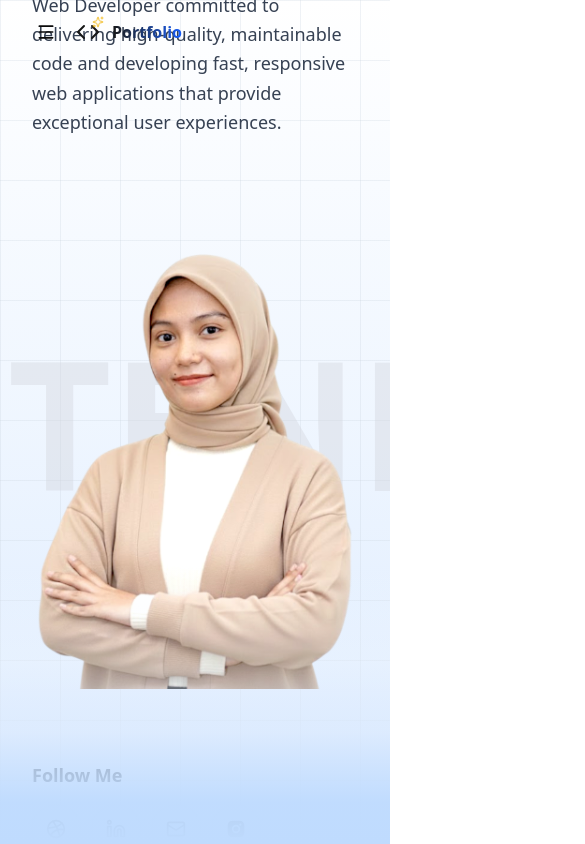
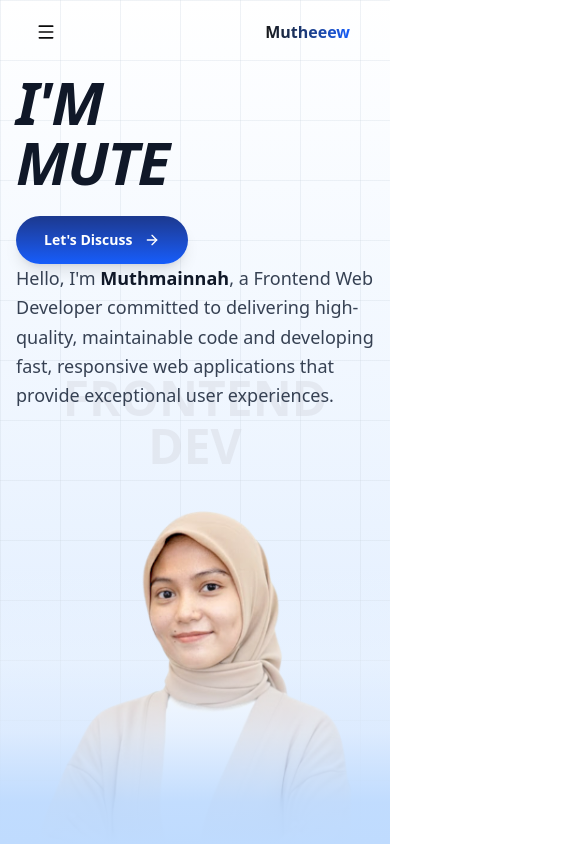
Before and after one commit to mutheeew/Portofolio-Mute, a Next.js app: page / in a window 390 px wide. Shown: the top 844 px of the page, 585 px wide, since content can reach past the window. Built offline with nearby package versions, Linux system fonts and the light colour scheme.

Commit message:
style: enhance scrollbar visibility and improve layout responsiveness across sections

```diff
--- a/app/globals.css
+++ b/app/globals.css
@@ -116,7 +116,13 @@
   * {
     @apply border-border outline-ring/50;
   }
-  body {
+  html, body {
     @apply bg-background text-foreground;
+    -ms-overflow-style: none;
+    scrollbar-width: none;
+  }
+  html::-webkit-scrollbar,
+  body::-webkit-scrollbar {
+    display: none;
   }
 }
--- a/components/navbar.tsx
+++ b/components/navbar.tsx
@@ -88,12 +88,8 @@ export function Navbar() {
               className="flex items-center space-x-3 group mb-8"
               onClick={() => setIsOpen(false)}
             >
-              <div className="relative">
-                <Code className="h-6 w-6 text-primary" />
-                <Sparkles className="absolute -top-1 -right-1 h-3 w-3 text-yellow-500 animate-pulse" />
-              </div>
-              <span className="font-bold bg-gradient-to-r from-primary to-blue-600 bg-clip-text text-transparent">
-                Portfolio
+              <span className="font-bold p-3 bg-gradient-to-r from-primary to-blue-600 bg-clip-text text-transparent">
+                Mutheeew
               </span>
             </Link>
             <div className="flex flex-col space-y-4">
@@ -115,14 +111,10 @@ export function Navbar() {
           </SheetContent>
         </Sheet>
 
-        <div className="flex-1 md:hidden">
+        <div className="ml-auto mr-4 md:hidden">
           <Link href="/" className="flex items-center space-x-3 group">
-            <div className="relative">
-              <Code className="h-6 w-6 text-primary" />
-              <Sparkles className="absolute -top-1 -right-1 h-3 w-3 text-yellow-500 animate-pulse" />
-            </div>
             <span className="font-bold bg-gradient-to-r from-primary to-blue-600 bg-clip-text text-transparent">
-              Portfolio
+              Mutheeew
             </span>
           </Link>
         </div>
--- a/components/sections/profile-section.tsx
+++ b/components/sections/profile-section.tsx
@@ -5,7 +5,7 @@ import Profile2 from "@/assets/images/profile-mute.png";
 
 export default function ProfileSection() {
     return (
-        <div className="h-screen bg-gradient-to-t from-blue-100 via-blue-50 to-white relative overflow-hidden">
+        <div className="h-screen bg-gradient-to-t from-blue-100 via-blue-50 to-white relative overflow-hidden w-full max-w-full">
             <div
                 className="absolute inset-0"
                 style={{
@@ -18,7 +18,7 @@ export default function ProfileSection() {
             />
 
             <div className="absolute inset-0 flex items-center justify-center pointer-events-none z-0 overflow-hidden">
-                <h2 className="text-[180px] font-black text-gray-300/40 leading-none whitespace-nowrap select-none">
+                <h2 className="text-5xl sm:text-8xl md:text-[150px] lg:text-[180px] font-black text-gray-300/40 leading-none select-none text-center px-4">
                 FRONTEND DEV
                 </h2>
             </div>
@@ -31,10 +31,10 @@ export default function ProfileSection() {
                 }}
             />
 
-            <div className="relative h-full flex items-center mx-auto px-8 py-8">
-                <div className="grid grid-cols-1 md:grid-cols-2 lg:grid-cols-12 gap-8 items-center w-full">
+            <div className="relative min-h-screen flex items-center mx-auto px-4 sm:px-8 py-8">
+                <div className="grid grid-cols-1 md:grid-cols-2 lg:grid-cols-12 gap-4 sm:gap-8 items-center w-full">
 
-                <div className="lg:col-span-4 md:col-span-2 flex flex-col justify-between h-auto lg:h-full py-10 lg:py-20">
+                <div className="lg:col-span-4 md:col-span-2 flex flex-col justify-between py-10 lg:py-20">
                     <div>
                         <h1 className="text-6xl lg:text-8xl font-black text-gray-900 leading-none tracking-tight italic">
                             {"I'M"}<br />MUTE
@@ -52,7 +52,7 @@ export default function ProfileSection() {
                     </div>
                 </div>
 
-                <div className="lg:col-span-4 md:col-span-2 flex justify-center items-end h-full pb-0 min-h-96">
+                <div className="lg:col-span-4 md:col-span-2 flex justify-center items-end pb-0 min-h-96">
                     <div className="relative w-80 md:w-96 lg:w-full lg:max-w-md mb-0">
                         <div className="relative z-10 w-full aspect-auto">
                             <Image
@@ -65,7 +65,7 @@ export default function ProfileSection() {
                     </div>
                 </div>
 
-                <div className="lg:col-span-4 md:col-span-2 flex flex-col justify-between h-auto lg:h-full py-10 lg:py-20">
+                <div className="lg:col-span-4 md:col-span-2 flex flex-col justify-between py-10 lg:py-20">
                     <div className="space-y-8">
                         <div>
                             <h3 className="text-lg font-bold text-gray-900 mb-4">Follow Me</h3>
--- a/components/sections/project-section.tsx
+++ b/components/sections/project-section.tsx
@@ -73,7 +73,7 @@ const ProjectCard: React.FC<ProjectCardProps> = ({ title, icons, description, po
 
   return (
     <div
-      className="absolute bg-white rounded-lg shadow-xl p-8 transition-all duration-700 ease-out hover:scale-105 hover:shadow-2xl cursor-pointer"
+      className="hidden md:block absolute bg-white rounded-lg shadow-xl p-8 transition-all duration-700 ease-out hover:scale-105 hover:shadow-2xl cursor-pointer"
       onMouseEnter={() => setIsHovered(true)}
       onMouseLeave={() => setIsHovered(false)}
       onClick={() => link && window.open(link, '_blank')}
@@ -101,7 +101,29 @@ const ProjectCard: React.FC<ProjectCardProps> = ({ title, icons, description, po
       <p className="text-sm text-gray-600 leading-relaxed">{description}</p>
     </div>
   );
-};
+}
+
+const ProjectCardMobile: React.FC<{title: string; icons: React.ReactNode[]; description: string; link?: string}> = ({ title, icons, description, link }) => {
+  return (
+    <div
+      className="md:hidden bg-white rounded-lg shadow-lg p-6 transition-all hover:shadow-xl cursor-pointer w-full"
+      onClick={() => link && window.open(link, '_blank')}
+    >
+      <div className="mb-4">
+        <div className="w-12 h-12 bg-gray-200 rounded-full mb-4"></div>
+      </div>
+      <h2 className="text-2xl font-bold mb-3 tracking-tight uppercase">
+        {title}
+      </h2>
+      <div className="flex gap-2 mb-3 text-lg font-semibold text-gray-700">
+        {icons.map((icon, i) => (
+          <span key={i}>{icon}</span>
+        ))}
+      </div>
+      <p className="text-sm text-gray-600 leading-relaxed">{description}</p>
+    </div>
+  );
+}
 
 const ProjectSection: React.FC = () => {
   const projects: Project[] = [
@@ -187,7 +209,8 @@ const ProjectSection: React.FC = () => {
         </div>
       </section>
 
-      <section className="relative px-6" style={{ height: '900px' }}>
+      {/* Desktop version with absolute positioning */}
+      <section className="hidden md:block relative px-6" style={{ height: '900px' }}>
         {projects.map((project, index) => (
           <ProjectCard
             key={index}
@@ -201,6 +224,21 @@ const ProjectSection: React.FC = () => {
         ))}
       </section>
 
+      {/* Mobile version with normal flow */}
+      <section className="md:hidden px-6 pb-20">
+        <div className="space-y-4">
+          {projects.map((project, index) => (
+            <ProjectCardMobile
+              key={index}
+              title={project.title}
+              icons={project.icons}
+              description={project.description}
+              link={project.link}
+            />
+          ))}
+        </div>
+      </section>
+
     </div>
   );
 };
--- a/components/sections/skill-section.tsx
+++ b/components/sections/skill-section.tsx
@@ -83,7 +83,7 @@ export default function SkillSection() {
     <section id="skills" className="w-full py-12 bg-background">
       {/* Stats Section */}
       <div className="w-full px-4">
-        <div className="grid grid-cols-2 md:grid-cols-4 gap-8">
+        <div className="grid grid-cols-2 md:grid-cols-4 gap-4 md:gap-8">
           {stats.map((stat, index) => (
             <div
               key={index}
@@ -103,7 +103,7 @@ export default function SkillSection() {
       {/* Skills Table */}
       <div className="w-full px-4 mt-16">
         <div className="w-full py-8">
-          <div className="grid grid-cols-2 md:grid-cols-4 lg:grid-cols-5 gap-6">
+          <div className="grid grid-cols-2 md:grid-cols-4 lg:grid-cols-5 gap-3 md:gap-6">
             {skills.map((skill, index) => {
               const Icon = skill.icon
               return (
```
